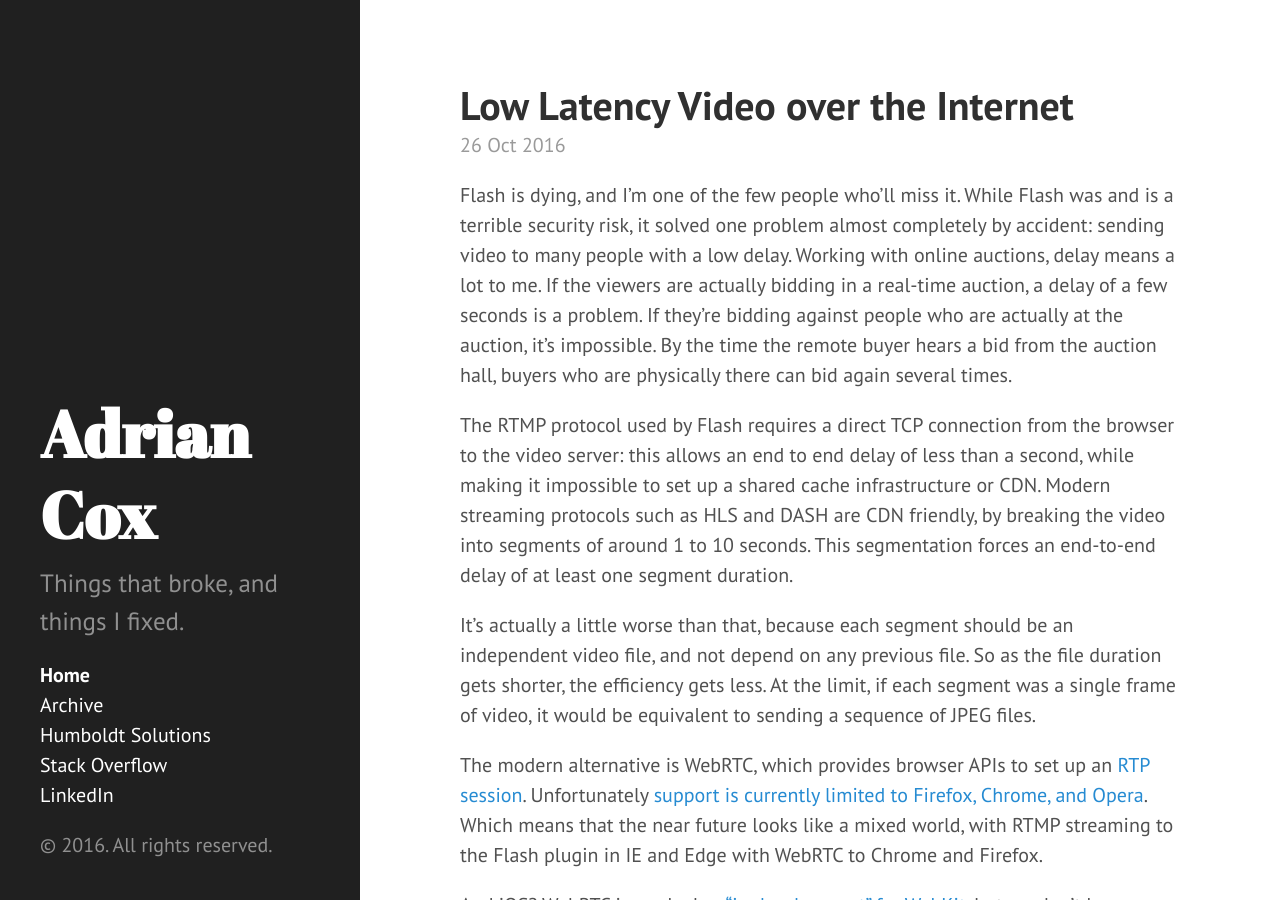
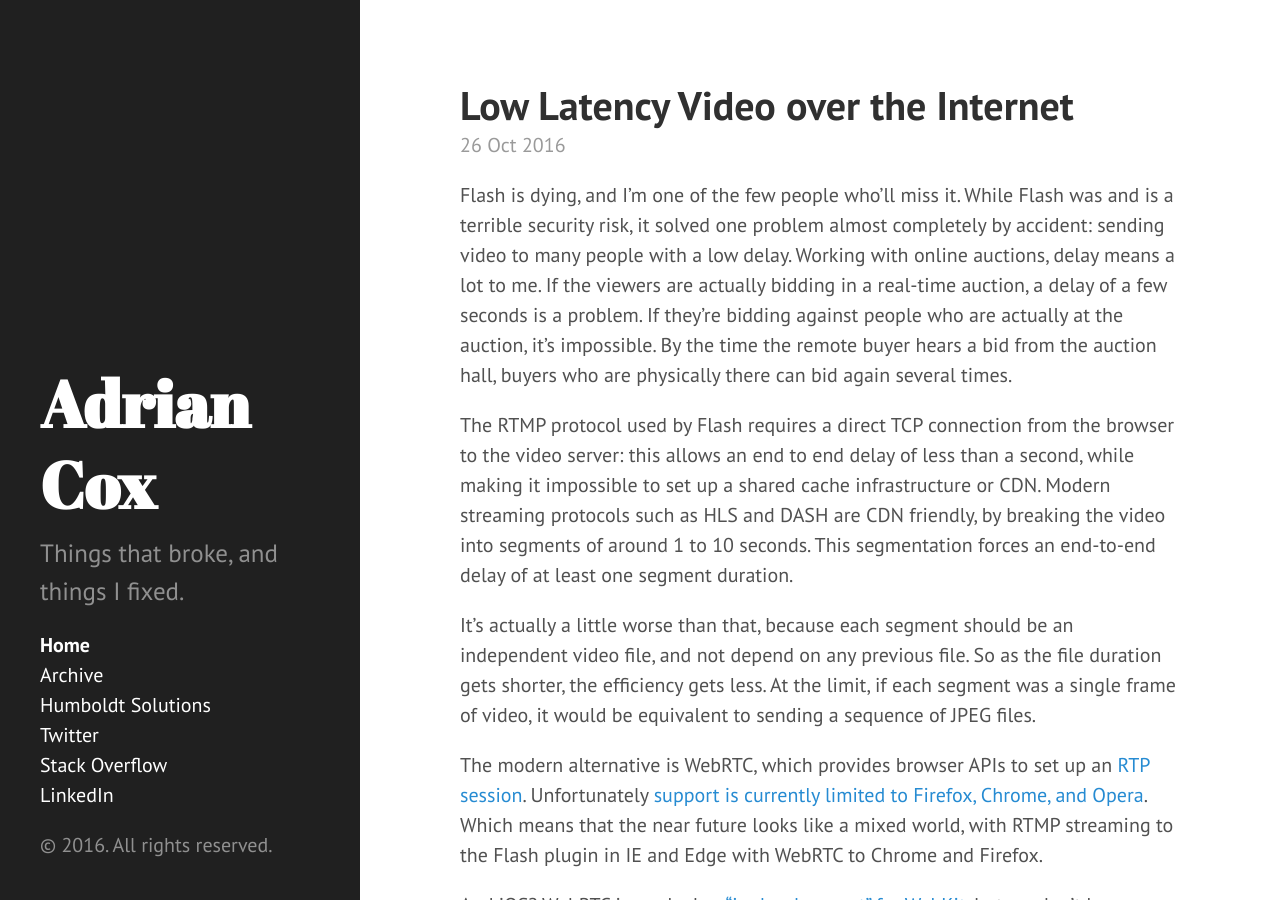
Before and after one commit to AdrianAtHumboldt/AdrianAtHumboldt.github.io, a Jekyll site: the page built from index.html, in a window 1280 px wide and 900 px high. Built offline with Jekyll 4.4.1, drawn with Linux system fonts in a browser that asks for light colours; the list of posts is cut into pages by our own code.

Commit message:
Add twitter link.

```diff
--- a/_includes/sidebar.html
+++ b/_includes/sidebar.html
@@ -28,6 +28,7 @@
 
       <!--li class="sidebar-nav-item"><a href="{{ site.github.repo }}/archive/v{{ site.version }}.zip">Download</a></li> -->
       <li class="sidenar-nav-item"><a href="http://www.humboldt.co.uk">Humboldt Solutions</a></li>
+      <li class="sidenar-nav-item"><a href="https://twitter.com/_a_d_r_1_a_n_">Twitter</a></li>
       <li class="sidenar-nav-item"><a href="http://stackoverflow.com/users/184998/adrian-cox">Stack Overflow</a></li>
       <li class="sidenar-nav-item"><a href="https://uk.linkedin.com/in/adrianpcox">LinkedIn</a></li>
       <!-- <li class="sidebar-nav-item"><a href="{{ site.github.repo }}">GitHub project</a></li>
```
